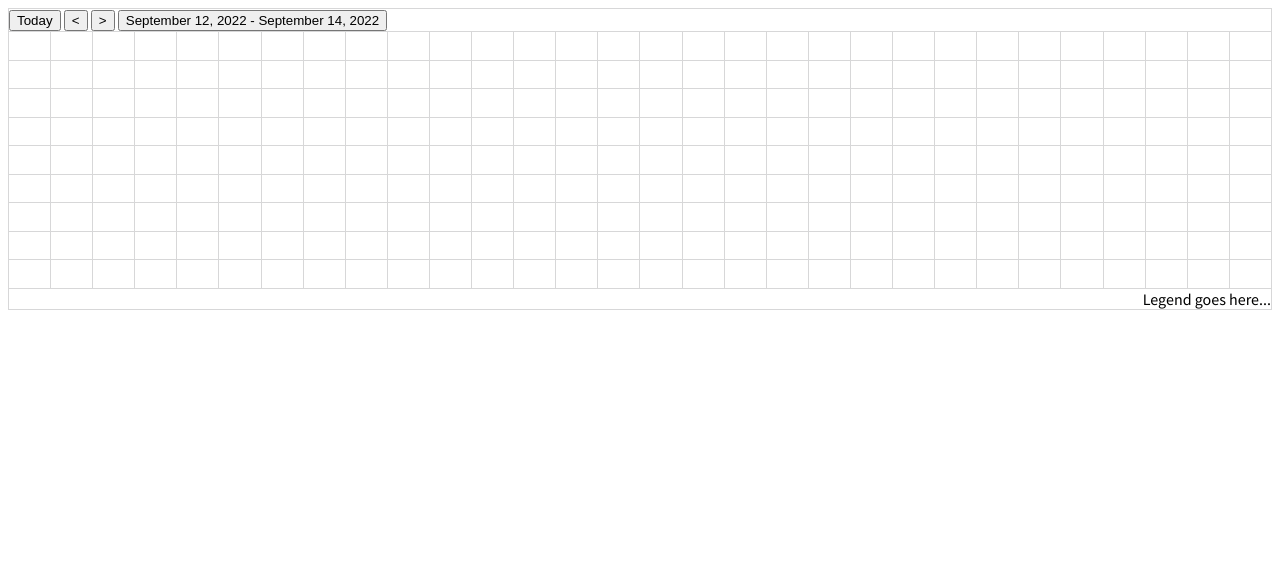
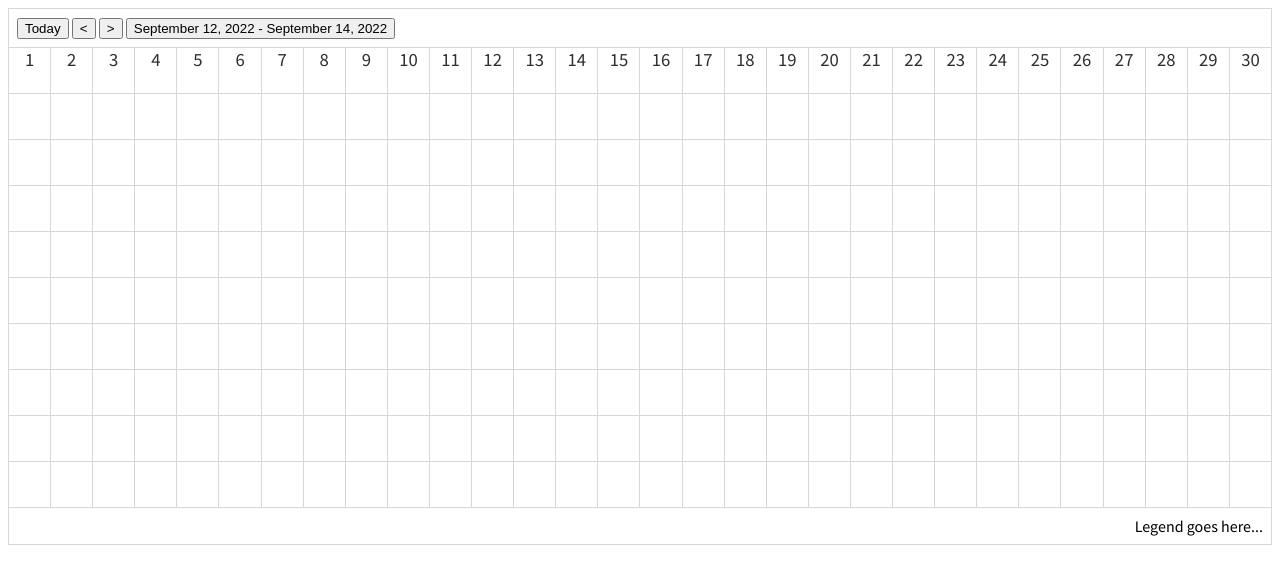
Before and after one commit to EdwardCoyle/ids-gantt-poc, a website built with webpack: page index.html in a window 1280 px wide. Built offline with nearby package versions, Linux system fonts and the light colour scheme.

Commit message:
Better separate CSS for drawing columns/etc

```diff
--- a/app.css
+++ b/app.css
@@ -5,6 +5,13 @@
 :root {
     --border-color: #D7D7D8;
     --primary-color: #0072ED;
+    --cell-header-color: #606066;
+    --cell-text-color: #2f2f32;
+
+    --gutter-md: 8px;
+
+    /* Configured dynamically in `src/app.ts` */
+    --task-pane-grid-columns: '1fr';
     --timeline-grid-columns: '1fr';
 }
 
@@ -13,7 +20,7 @@ html {
 }
 
 /**********************************************************
- * Gantt Styles
+ * Gantt: Main Container Styles
  */
 
 .gantt {
@@ -21,10 +28,14 @@ html {
     display: flex;
     flex-direction: column;
     min-height: 300px;
+
+    -webkit-font-smoothing: antialiased;
+    -moz-osx-font-smoothing: grayscale;
 }
 
 .gantt-header,
 .gantt-footer {
+    padding: var(--gutter-md);
     flex-grow: 0;
 }
 
@@ -39,22 +50,60 @@ html {
     flex-grow: 1;
 }
 
+.gantt-footer {
+    text-align: right;
+}
+
+/**********************************************************
+ * Gantt: Task Pane Styles
+ */
+
 .gantt-task-pane {
     flex-grow: 0;
 }
 
-.gantt-timeline {
-    border-collapse: collapse;
-    display: grid;
-    gap: 1px; /* accounts for the cell 'outline' */
-    flex-grow: 1;
-    grid-template-columns: var(--timeline-grid-columns);
+.gantt-task-pane-header {
+    color: var(--cell-header-color);
 }
 
-.gantt-timeline-cell {
-    outline: 1px solid var(--border-color);
+/**********************************************************
+ * Gantt: Timeline Styles
+ */
+
+.gantt-timeline {
+    display: flex;
+    flex-direction: column;
+    flex-grow: 1;
 }
 
-.gantt-footer {
-    text-align: right;
+.gantt-timeline-header,
+.gantt-timeline-cells {
+    flex-grow: 1;
 }
+
+.gantt-timeline-header {
+    font-size: 14pt;
+    margin-block-end: 1px; /* Fix header double-border problem due to separation */
+}
+
+.gantt-timeline-header .gantt-cell {
+    color: var(--cell-text-color);
+    text-align: center;
+}
+
+/**********************************************************
+ * Gantt: Shared Cell/Container Styles
+ */
+
+.gantt-cell-container {
+    display: grid;
+    grid-template-columns: var(--timeline-grid-columns);
+
+    /* accounts for the cells' "outline" property (simulates "border-collapse" but without using a table) */
+    gap: 1px;
+}
+
+.gantt-cell {
+    outline: 1px solid var(--border-color);
+    min-height: 45px;
+}
--- a/src/app.ts
+++ b/src/app.ts
@@ -1,4 +1,5 @@
 const app = document.getElementById('gantt')!;
+const taskPane = app.querySelector<HTMLDivElement>('.gantt-task-pane')!;
 const timeline = app.querySelector<HTMLDivElement>('.gantt-timeline')!;
 
 const gridCols = 30;
@@ -18,10 +19,20 @@ const renderGridColumns = () => {
     const totalCells = gridCols * gridRows;
     let html = '';
 
-    // Add all content cells
+    // Add header cells
+    html += '<div class="gantt-timeline-header gantt-cell-container">';
+    for (let i = 0; i < gridCols; i++) {
+        html += `<div class="gantt-cell">${i + 1}</div>`;
+    }
+    html += '</div>';
+
+    // Add content cells
+    html += '<div class="gantt-timeline-cells gantt-cell-container">';
     for (let i = 0; i < totalCells; i++) {
-        html += '<div class="gantt-timeline-cell">&nbsp;</div>';
+        html += '<div class="gantt-cell">&nbsp;</div>';
     }
+    html += '</div>';
+
     return html;
 };
 
```
